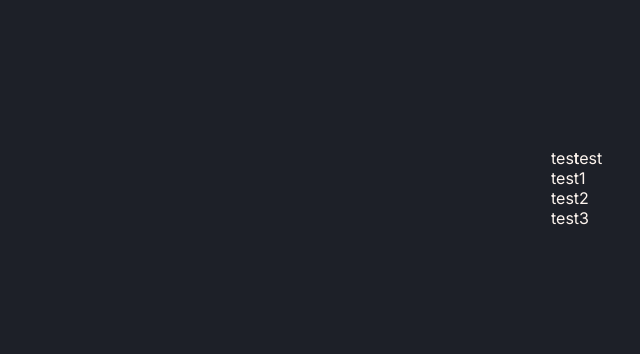
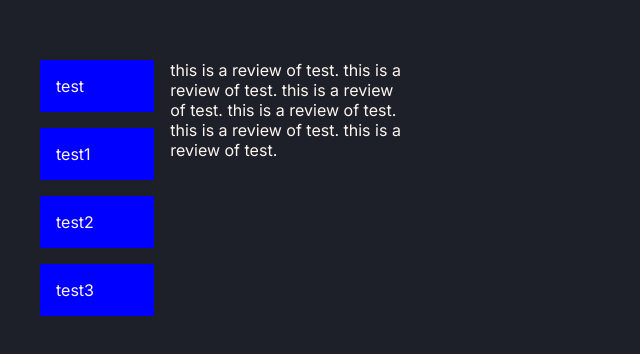
Before and after one commit to jasmine-dragons/tempo, a Next.js app in the folder client/: page /review in a window 1280 px wide. Shown: the part 212-566 px from the top of the page, without its empty margins (56-696 px from the left). Built offline with nearby package versions, Linux system fonts and the light colour scheme.

Commit message:
add slightly better formatting

```diff
--- a/client/src/app/review/page.tsx
+++ b/client/src/app/review/page.tsx
@@ -5,25 +5,10 @@ import { useState, useEffect } from "react";
 
 export default function ReviewPage() {
 
-    const audios = ["test", "test1", "test2", "test3"];
-    const [active, setActive] = useState<string>(audios[0]);
-
     return (
       <main>
         <div className={styles.container}>
-            <div className={styles.tabNav}>
-              {audios.map((audio) => (
-                <div
-                  onClick={() => setActive(audio)}
-                  key={audio}
-                >
-                  {audio}
-                </div>
-              ))}
-            </div>
-            <div className={styles.tabContent}>
-              <ReviewTab audio={active}/>
-            </div>
+            <ReviewTab/>
         </div>
       </main>
     );
--- a/client/src/components/ReviewTab/index.tsx
+++ b/client/src/components/ReviewTab/index.tsx
@@ -1,14 +1,29 @@
 import styles from "./style.module.scss";
 import Typography from "../Typography";
+import { useState, useEffect } from "react";
+import ReviewTabContent from "../ReviewTabContent";
 
-interface AudioProps {
-    audio: string
-  }
+const ReviewTab = () => {
 
-const ReviewTab = ({ audio }: AudioProps)=> {
+  const audios = ["test", "test1", "test2", "test3"];
+  const [active, setActive] = useState<string>(audios[0]);
+
   return (
     <div className={styles.container}>
-     {audio}
+      <div className={styles.tabNav}>
+        {audios.map((audio) => (
+        <div
+            className={styles.audio}
+            onClick={() => setActive(audio)}
+            key={audio}
+        >
+            {audio}
+        </div>
+        ))}
+      </div>
+      <div className={styles.tabContent}>
+        <ReviewTabContent audio={active}/>
+      </div>
     </div>
   );
 };
--- a/client/src/components/ReviewTab/style.module.scss
+++ b/client/src/components/ReviewTab/style.module.scss
@@ -0,0 +1,20 @@
+@use "src/styles/vars.scss" as vars;
+
+.container {
+    display: grid;
+    grid-template-columns: 30% auto;
+
+    .tabNav {
+        // background-color: red;
+    }
+
+    .audio {
+        background-color: blue;
+        margin: 1rem auto;
+        padding: 1rem;
+    }
+
+    .tabContent {
+        padding: 1rem;
+    }
+}
--- /dev/null
+++ b/client/src/components/ReviewTabContent/index.tsx
@@ -0,0 +1,16 @@
+import styles from "./style.module.scss";
+import Typography from "../Typography";
+
+interface AudioProps {
+    audio: string
+  }
+
+const ReviewTabContent = ({ audio }: AudioProps)=> {
+  return (
+    <div className={styles.container}>
+     this is a review of {audio}. this is a review of {audio}. this is a review of {audio}. this is a review of {audio}. this is a review of {audio}. this is a review of {audio}.
+    </div>
+  );
+};
+
+export default ReviewTabContent;
```
Also changed, not shown: client/src/components/ReviewTabContent/style.module.scss (added).
